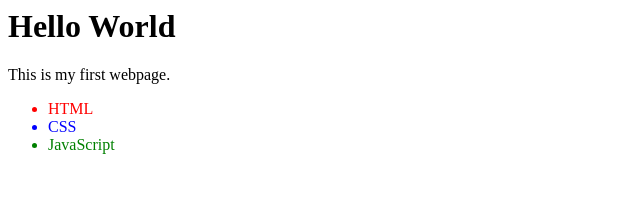
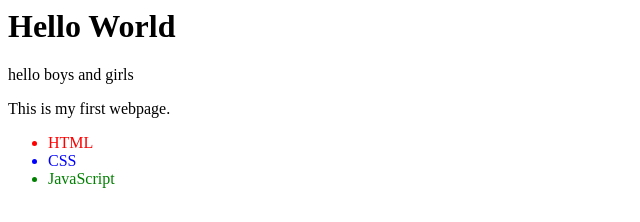
Before and after one commit to Wolf21420/1312, a plain HTML site: page index.html in a window 1280 px wide. Shown: the whole page, without its empty margins (0-640 px from the left). Drawn offline with Linux system fonts and the light colour scheme.

Commit message:
Initial Commit

```diff
--- a/index.html
+++ b/index.html
@@ -5,6 +5,7 @@
 
 	<body>
 		<h1>Hello World</h1>
+		<p>hello boys and girls</p>
 		<p>This is my first webpage.</p>
 			<ul>
 		<li style="color:red;">HTML</li>
```
